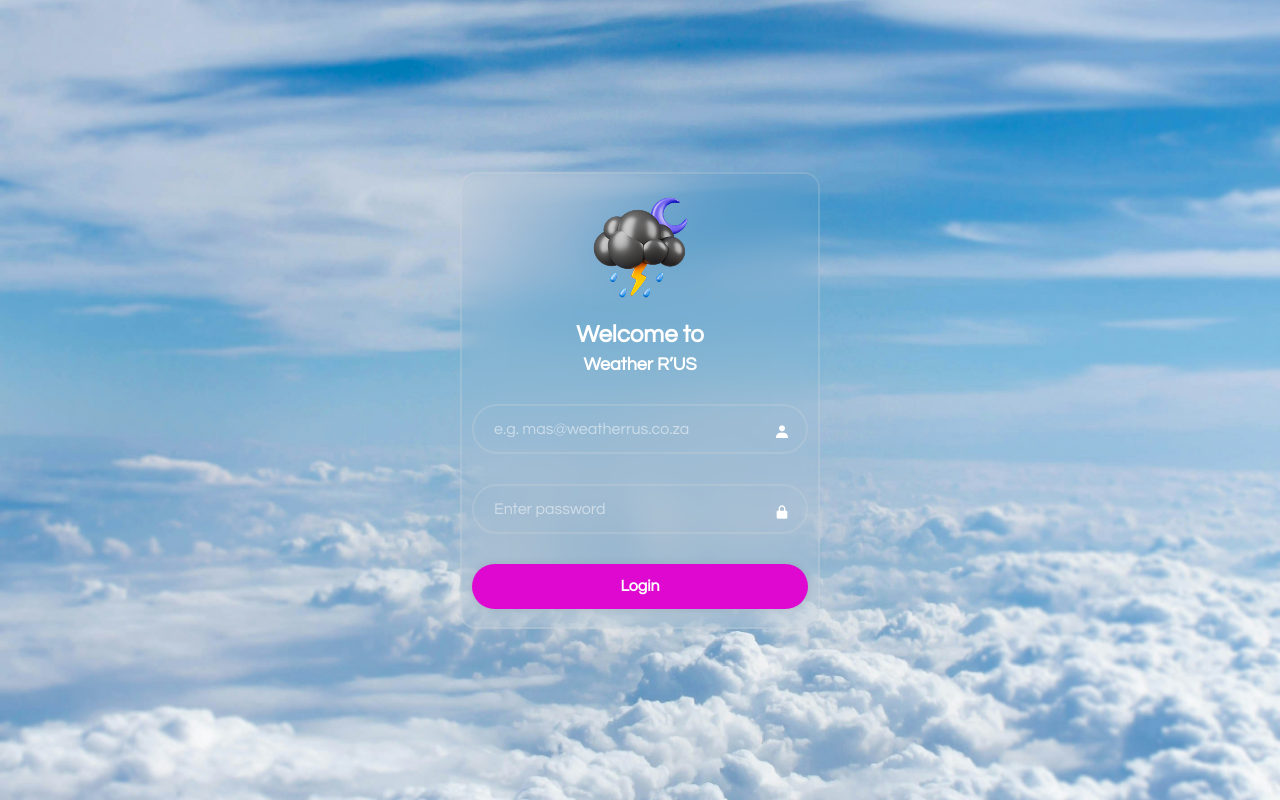
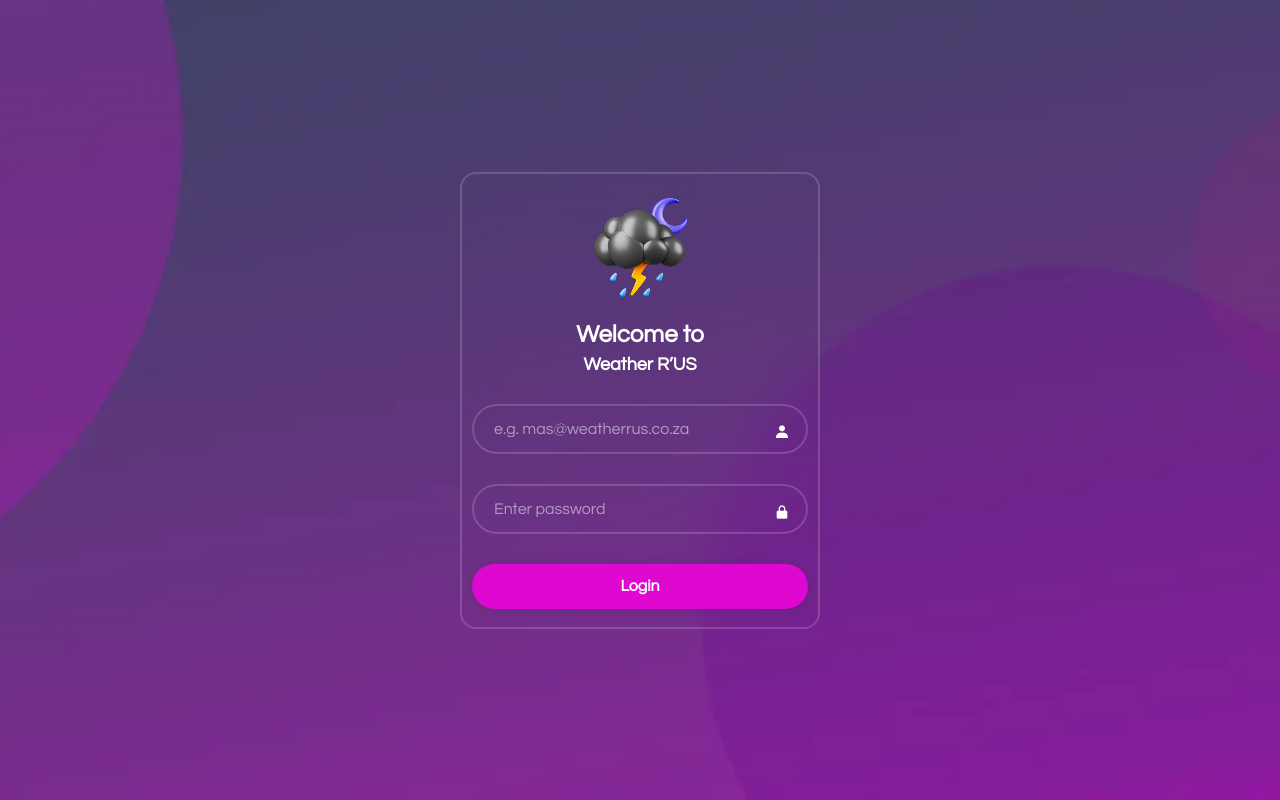
Before and after one commit to Moanglecreatives/weatherR-US, a plain HTML site: page index.html in a window 1280 px wide. Drawn offline with nearby package versions, Linux system fonts and the light colour scheme.

Commit message:
js and css minified

```diff
--- a/assets/script.js
+++ b/assets/script.js
@@ -165,7 +165,6 @@ function checkForAnomalies(data) {
         // Can add this to show difference (differs by ${Math.abs(Math.round(temp - feelsLike))}°C)
     }
 
-
     const anomalyDiv = document.getElementById("weather-anomalies");
 
     if (anomalies.length > 0) {
@@ -176,9 +175,6 @@ function checkForAnomalies(data) {
 
 }
 
-
-
-
 function showImage() {
     const weatherIcon = document.getElementById('weather-icon');
     weatherIcon.style.display = 'block'; // Make the image visible once it's loaded
--- a/assets/styles.css
+++ b/assets/styles.css
@@ -10,7 +10,7 @@ body {
     justify-content: center;
     min-height: 100vh;
     align-items: center;
-    background: url(./images/bg2.jpg) no-repeat;
+    background: url(./images/bg.webp) no-repeat;
     background-size: cover;
     background-position: center;
     overflow: hidden;
```
Also changed, not shown: assets/images/bg2.jpg (deleted), script.min.js, styles.min.css (added).
